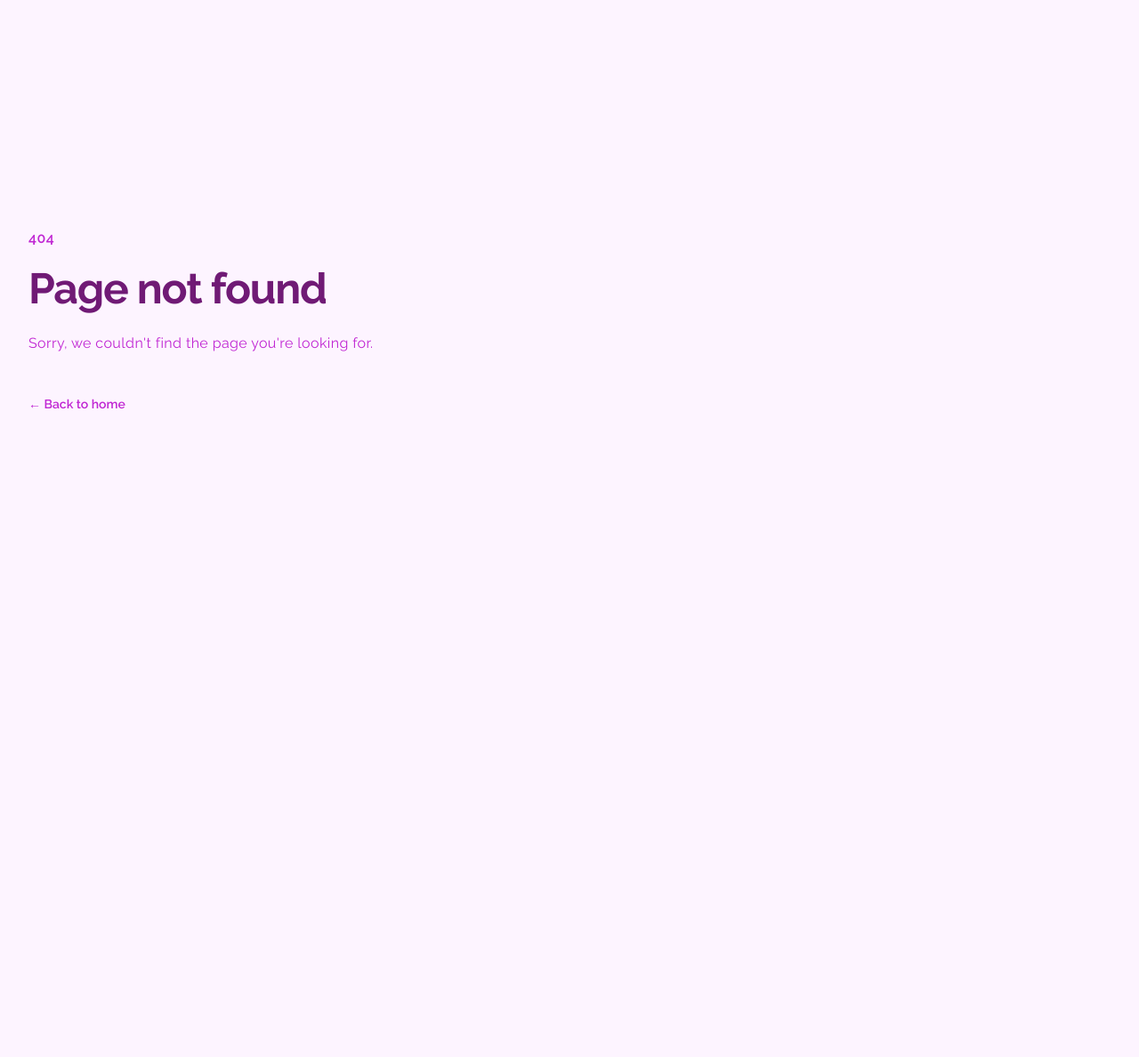
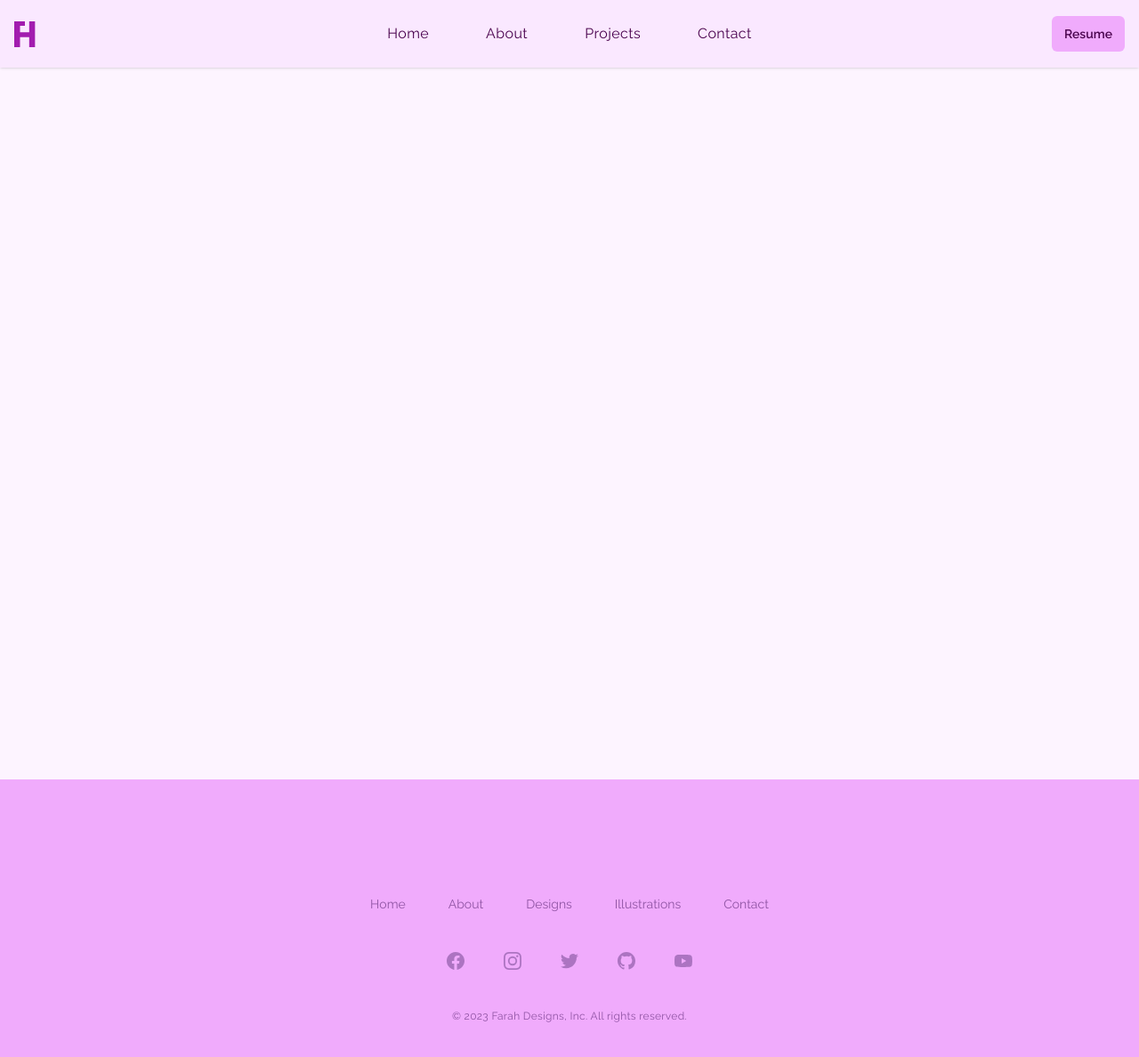
Before and after one commit to Justin-Bento/farah-hakimpour, a Next.js app: page /1/1 in a window 1280 px wide. Before the commit this address had no page. Shown: the top 1188 px of the page at 89% size. Before the commit the page ends 800 px from the top, so only its background shows below. Built offline with nearby package versions, Linux system fonts and the light colour scheme.

Commit message:
created a dynamic page for posts

```diff
--- /dev/null
+++ b/src/pages/[projects]/[slug].tsx
@@ -0,0 +1,12 @@
+import Appbar from "@/components/Appbar";
+import Footer from "@/components/Footer";
+export default function ProjectsSlug() {
+  return (
+    <>
+    <Appbar />
+      <main className="h-screen p-4 wrapper sm:p-0">
+      </main>
+    <Footer />
+    </>
+  )
+}
```
